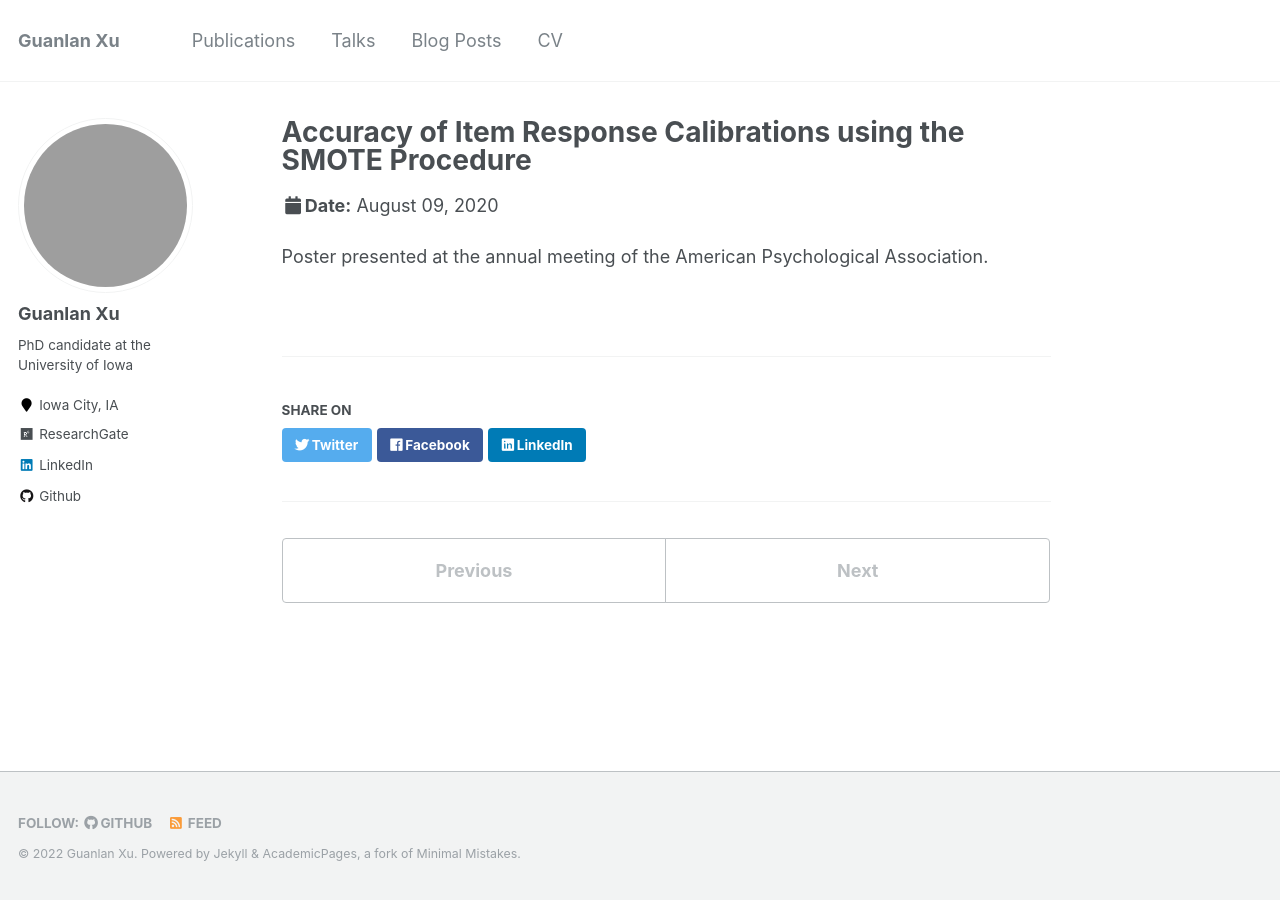
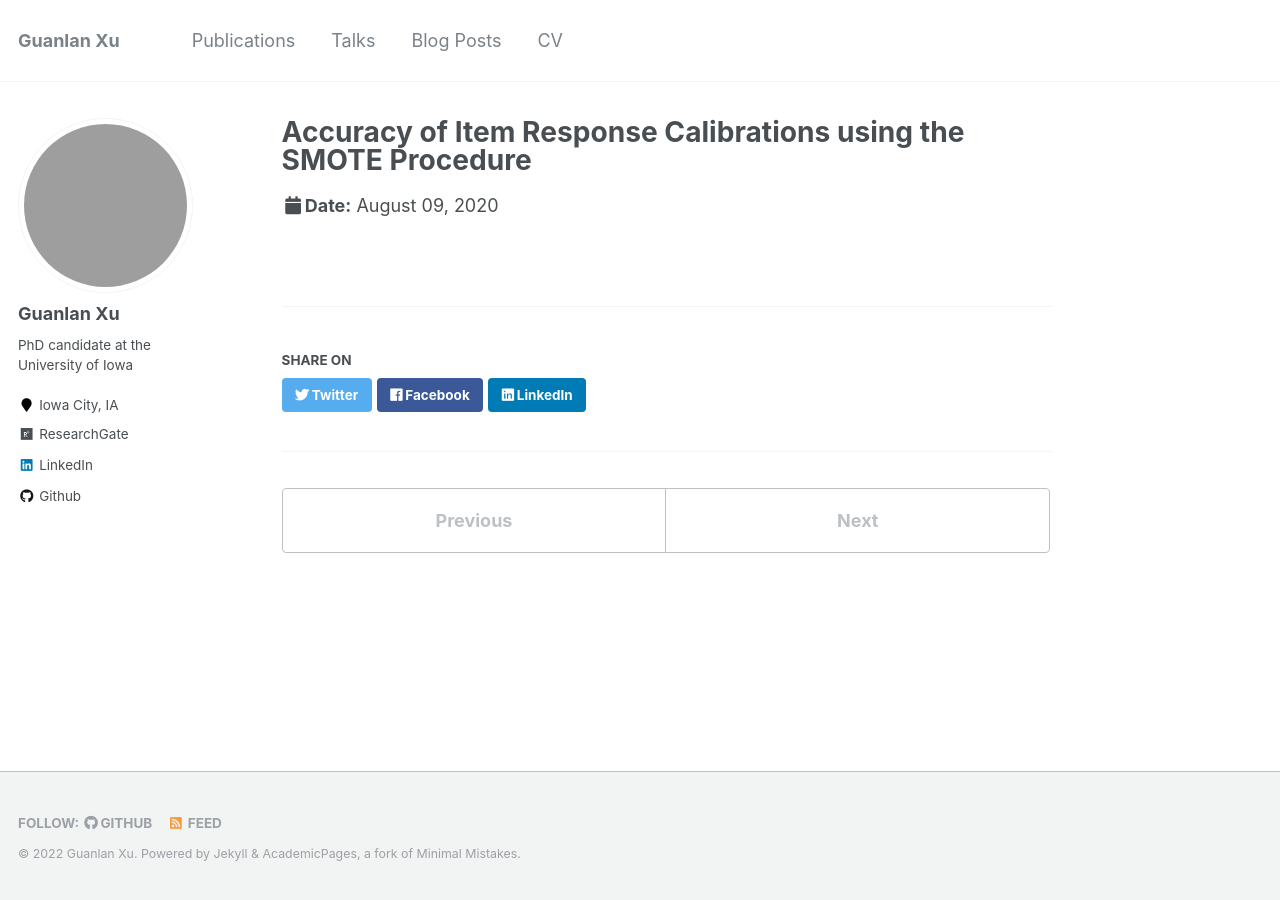
Before and after one commit to guanlanxu/guanlanxu.github.io, a Jekyll site: the page built from _talks/2020-APA-SMOTE.md, in a window 1280 px wide. Built offline with Jekyll 4.4.1, drawn with Linux system fonts in a browser that asks for light colours; grey boxes are pictures that could not be loaded.

Commit message:
Update 2020-APA-SMOTE.md

```diff
--- a/_talks/2020-APA-SMOTE.md
+++ b/_talks/2020-APA-SMOTE.md
@@ -4,10 +4,7 @@ author: "Xu, G., Vispoel, W. "
 collection: talks
 type: "Paper"
 permalink: /talks/2020-APA-SMOTE
-venue: "APA 2020"
+venue: "American Psychological Association 2020"
 date: 2020-08-09
 location: "Virtual"
 ---
-
-
-Poster presented at the annual meeting of the American Psychological Association.
```
